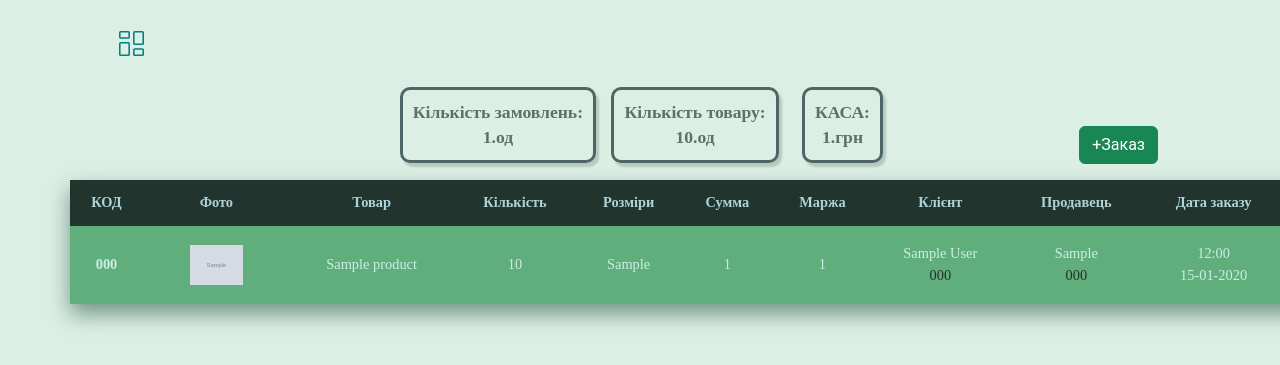
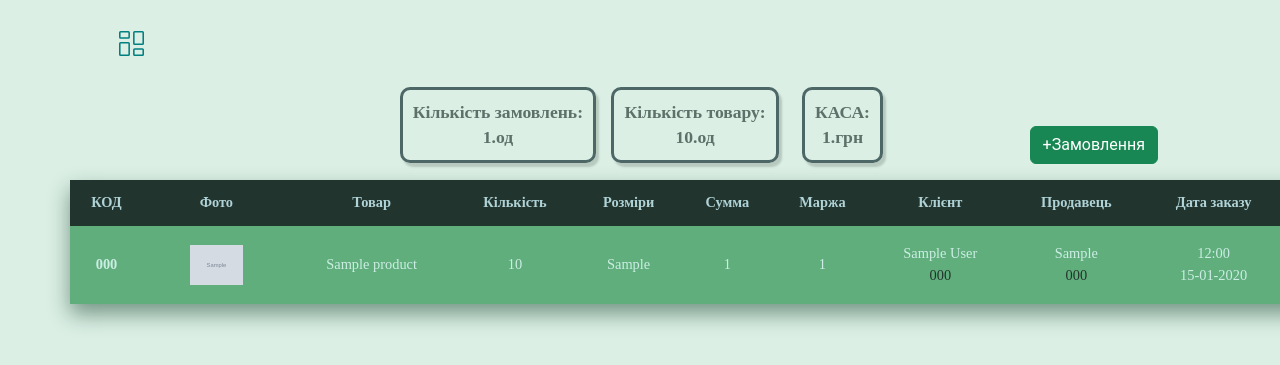
Before and after one commit to MaksPeresvet21/PrismaCRM21, a Django app: page /orders/ in a window 1280 px wide; the page is wider, and only the part inside the window is pictured. Shown: the top 365 px of that part. Run offline with Django 3.2, Linux system fonts and the light colour scheme; a user stored in the database is signed in; tables that the repository leaves empty hold one stand-in row (values such as "Sample post"); grey boxes marked "Sample" are stand-in pictures; some libraries are stand-ins or nearby versions.

Commit message:
Update orders.html

```diff
--- a/sales/templates/sales/orders.html
+++ b/sales/templates/sales/orders.html
@@ -12,7 +12,7 @@
            <span class="badge badge-col"> КАСА: <br>{{ total_margin }}.грн</span>
     </div>
     <div class="col-2 text-end align-self-end">
-        <button class="m-3 btn btn-success form_btn" type="button" data-bs-toggle="offcanvas" data-bs-target="#offcanvasRight" aria-controls="offcanvasRight" onclick="OpenForm({% url 'create_order' %})">+Заказ</button>
+        <button class="m-3 btn btn-success form_btn" type="button" data-bs-toggle="offcanvas" data-bs-target="#offcanvasRight" aria-controls="offcanvasRight" onclick="OpenForm({% url 'create_order' %})">+Замовлення</button>
     </div>
 </div>
 
```
